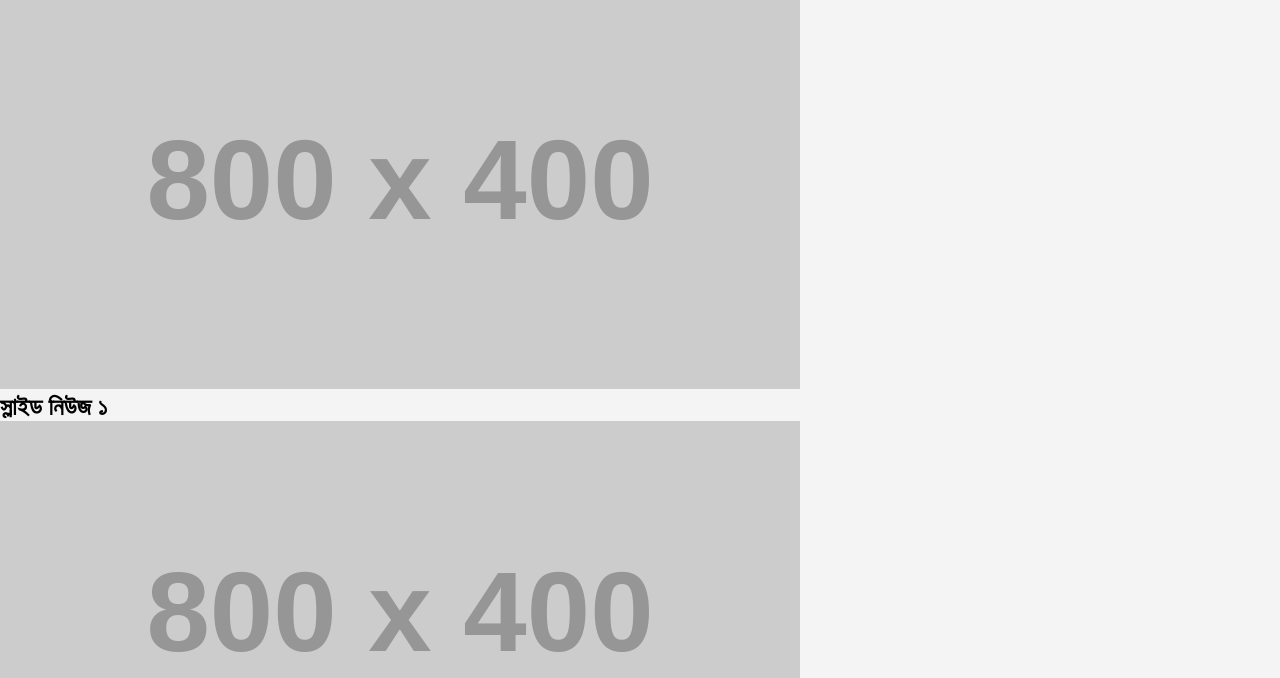
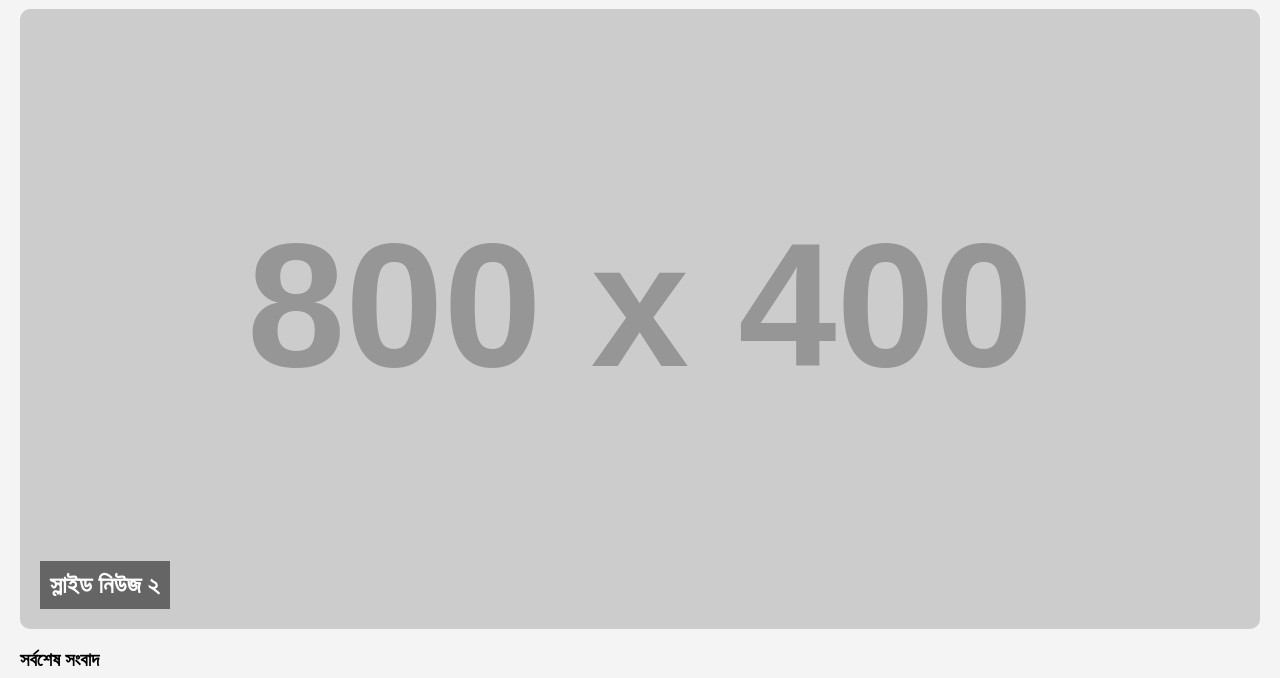
Before and after one commit to mhp67/RealityCheck, a plain HTML site: page index.html in a window 1280 px wide. Shown: the part 59-737 px from the top of the page. Drawn offline with Linux system fonts and the light colour scheme; placeholder pictures from the web are drawn by us.

Commit message:
Update style.css

```diff
--- a/style.css
+++ b/style.css
@@ -5,7 +5,6 @@
     box-sizing: border-box;
 }
 
-/* Body */
 body {
     font-family: Arial, sans-serif;
     background-color: #f4f4f4;
@@ -41,18 +40,43 @@ header nav ul li a {
     font-weight: bold;
 }
 
-/* Featured News */
-.featured-news {
+/* Slider */
+.slider {
+    position: relative;
     margin: 20px;
+    overflow: hidden;
+    border-radius: 10px;
 }
 
-.featured-news img {
+.slides {
+    display: flex;
+    transition: transform 0.5s ease-in-out;
+}
+
+.slide {
+    min-width: 100%;
+    display: none;
+    flex-shrink: 0;
+    text-align: center;
+}
+
+.slide img {
     width: 100%;
     height: auto;
+    display: block;
 }
 
-.featured-news h2 {
-    margin: 10px 0;
+.slide.active {
+    display: block;
+}
+
+.slide h2 {
+    position: absolute;
+    bottom: 20px;
+    left: 20px;
+    color: white;
+    background-color: rgba(0,0,0,0.5);
+    padding: 10px;
 }
 
 /* Latest News Grid */
```
